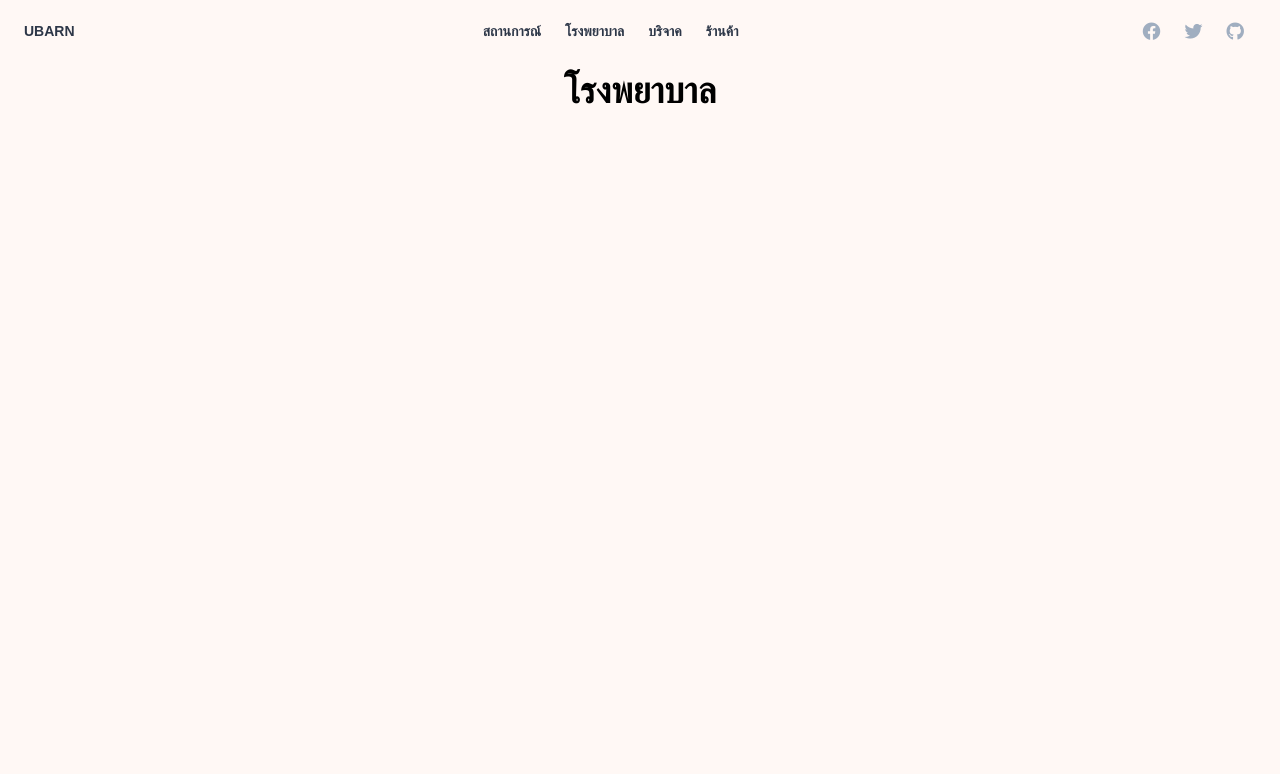
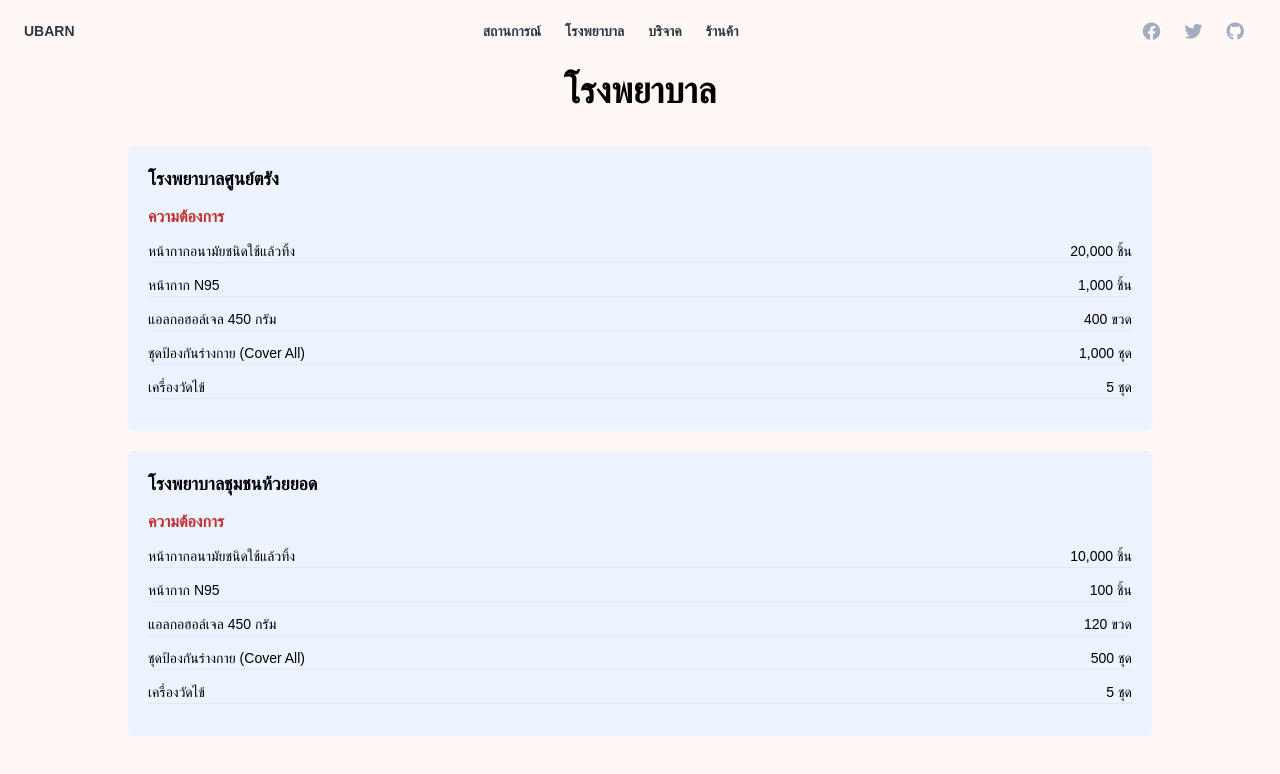
Before and after one commit to phongsakornp/ubarn-web-app, a Gatsby site: page /hospital in a window 1280 px wide. Built offline with nearby package versions, Linux system fonts and the light colour scheme; Gatsby itself is replaced by a stand-in of ours.

Commit message:
feat(Hospital): add hospital medical need data

```diff
--- a/package.json
+++ b/package.json
@@ -20,7 +20,6 @@
     "gatsby-transformer-json": "^2.3.1",
     "gatsby-transformer-sharp": "^2.3.19",
     "moment": "^2.24.0",
-    "nanoid": "^3.0.2",
     "prop-types": "^15.7.2",
     "react": "^16.12.0",
     "react-dom": "^16.12.0",
--- a/src/pages/hospital.js
+++ b/src/pages/hospital.js
@@ -6,7 +6,58 @@ import Seo from '../components/Seo';
 const ComponentText = {
   HERO_TITLE: 'โรงพยาบาล',
   HERO_SUBTITLE: '',
+  HOSPITAL_MEDICAL_NEED_TITLE: 'ความต้องการ',
 };
+
+const medicalText = {
+  fMask: 'หน้ากากอนามัยชนิดใช้แล้วทิ้ง',
+  n95Mask: 'หน้ากาก N95',
+  handGel: 'แอลกอฮอล์เจล 450 กรัม',
+  ppe: 'ชุดป้องกันร่างกาย (Cover All)',
+  thermoscan: 'เครื่องวัดไข้',
+};
+
+const medicalUnitText = {
+  fMask: 'ชิ้น',
+  n95Mask: 'ชิ้น',
+  handGel: 'ขวด',
+  ppe: 'ชุด',
+  thermoscan: 'ชุด',
+};
+
+const medical = {
+  fMask: { value: 0 },
+  n95Mask: { value: 0 },
+  handGel: { value: 0 },
+  ppe: { value: 0 },
+  thermoscan: { value: 0 },
+};
+
+const trang = {
+  name: 'โรงพยาบาลศูนย์ตรัง',
+  medicalNeed: {
+    ...medical,
+    fMask: { value: 20000 },
+    n95Mask: { value: 1000 },
+    handGel: { value: 400 },
+    ppe: { value: 1000 },
+    thermoscan: { value: 5 },
+  },
+};
+
+const huayyod = {
+  name: 'โรงพยาบาลชุมชนห้วยยอด',
+  medicalNeed: {
+    ...medical,
+    fMask: { value: 10000 },
+    n95Mask: { value: 100 },
+    handGel: { value: 120 },
+    ppe: { value: 500 },
+    thermoscan: { value: 5 },
+  },
+};
+
+const hospitalList = [trang, huayyod];
 
 const Market = () => {
   return (
@@ -15,11 +66,50 @@ const Market = () => {
         return (
           <>
             <Seo title="Marketplace" />
-            <div className="flex flex-col items-center justify-center">
+            <div className="flex flex-col items-center justify-center w-full">
               <div className="flex flex-col items-center">
                 <div className="mt-0 mb-2 text-xl font-normal font-bold leading-normal text-black lg:text-4xl">
                   {ComponentText.HERO_TITLE}
                 </div>
+              </div>
+              <div className="flex flex-col w-full max-w-screen-lg">
+                {hospitalList.map(hospital => {
+                  return (
+                    <div className="flex flex-col p-5 mx-5 mt-5 bg-indigo-100 rounded md:mx-0">
+                      <div className="text-lg font-semibold">
+                        {hospital.name}
+                      </div>
+                      <div className="mt-3 text-base font-semibold text-red-700">
+                        {ComponentText.HOSPITAL_MEDICAL_NEED_TITLE}
+                      </div>
+                      <div className="flex flex-col py-3">
+                        {Object.keys(hospital.medicalNeed).map((medId, idx) => {
+                          return (
+                            <>
+                              <div
+                                className={
+                                  (idx === 0 ? 'mt-0' : 'mt-3') + ' flex w-full'
+                                }
+                              >
+                                <div className="text-sm flex-shrink-0">
+                                  {medicalText[medId]}
+                                </div>
+                                <div className="flex justify-end w-full text-sm">
+                                  {`${parseInt(
+                                    hospital.medicalNeed[medId].value
+                                  ).toLocaleString('en', {})} ${
+                                    medicalUnitText[medId]
+                                  }`}
+                                </div>
+                              </div>
+                              <hr />
+                            </>
+                          );
+                        })}
+                      </div>
+                    </div>
+                  );
+                })}
               </div>
             </div>
           </>
```
Also changed, not shown: 1 other file.
